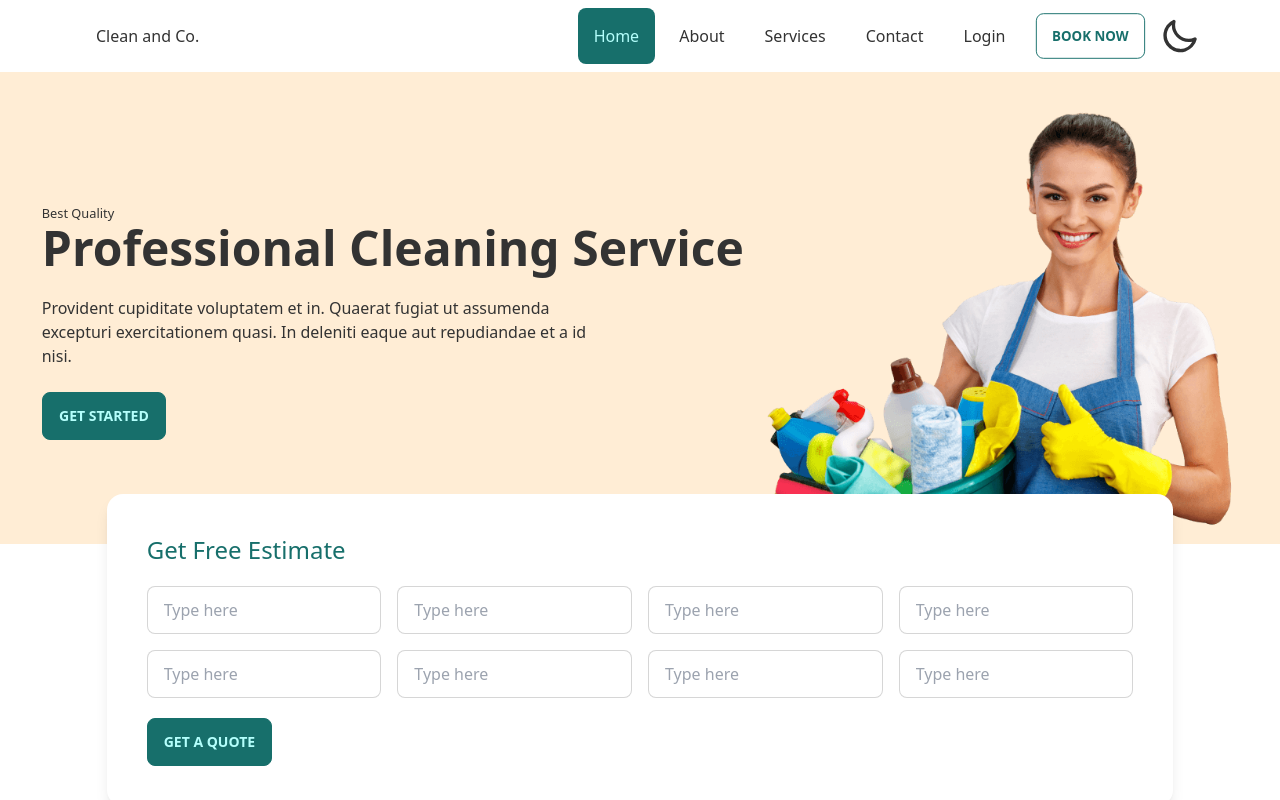
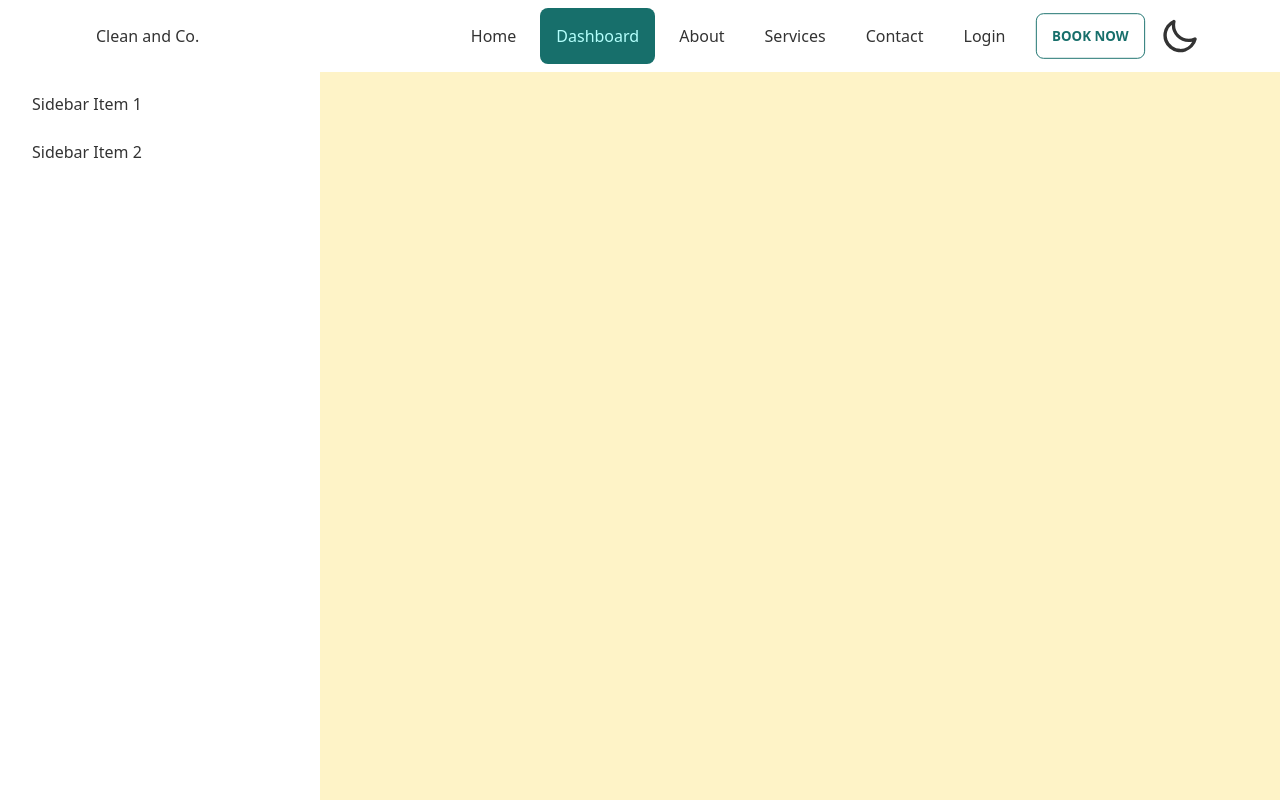
Before and after one commit to Thowhid31/complete-web-1to100, a React (Create React App) app: page /dashboard in a window 1280 px wide. Before the commit this address led to /. Built offline with nearby package versions, Linux system fonts and the light colour scheme.

Commit message:
dashboard sidebar

```diff
--- a/src/Pages/Dashboard/Dashboard.js
+++ b/src/Pages/Dashboard/Dashboard.js
@@ -2,11 +2,22 @@ import React from 'react';
 
 const Dashboard = () => {
     return (
-        <div>
-            <h1>This is dashboard</h1>
-            <h1>This is dashboard</h1>
-            <h1>This is dashboard</h1>
-            <h1>This is dashboard</h1>
+        <div class="drawer drawer-mobile mt-16 bg-amber-100">
+            <input id="my-drawer-2" type="checkbox" class="drawer-toggle" />
+            <div class="drawer-content flex flex-col items-center justify-center">
+
+
+
+            </div>
+            <div class="drawer-side">
+                <label for="my-drawer-2" class="drawer-overlay"></label>
+                <ul class="menu p-4 overflow-y-auto w-80 bg-base-100 text-base-content">
+
+                    <li><a>Sidebar Item 1</a></li>
+                    <li><a>Sidebar Item 2</a></li>
+                </ul>
+
+            </div>
         </div>
     );
 };
--- a/src/components/Navbar.js
+++ b/src/components/Navbar.js
@@ -1,7 +1,10 @@
 import React, { useState } from 'react';
-import { NavLink } from 'react-router-dom';
+import { NavLink, useLocation } from 'react-router-dom';
+import useAdmin from '../hooks/useAdmin';
 
 const Navbar = ({ children }) => {
+    const [admin] = useAdmin();
+    const {pathname} = useLocation()
     const [dark, setDark] = useState(false)
     return (
         <div class="drawer drawer-end" data-theme={dark ? 'dark' : 'light'}>
@@ -9,6 +12,11 @@ const Navbar = ({ children }) => {
             <div class="drawer-content flex flex-col">
 
                 <div class="w-full navbar bg-base-100 px-20 fixed top-0 z-50">
+
+                    {pathname.includes("dashboard") && <label for="my-drawer-2" tabindex="0" class="btn btn-ghost lg:hidden">
+                        <svg xmlns="http://www.w3.org/2000/svg" class="h-5 w-5" fill="none" viewBox="0 0 24 24" stroke="currentColor"><path stroke-linecap="round" stroke-linejoin="round" stroke-width="2" d="M4 6h16M4 12h16M4 18h7" /></svg>
+                    </label>}
+
                     <div class="flex-1 px-2 mx-2">Clean and Co.</div>
                     <div class="flex-none lg:hidden">
                         <label for="my-drawer-3" class="btn btn-square btn-ghost">
@@ -20,6 +28,7 @@ const Navbar = ({ children }) => {
                         <ul class="menu menu-horizontal gap-x-2">
 
                             <li><NavLink to='/' className='rounded-lg'>Home</NavLink></li>
+                            {admin && (<li><NavLink to='/dashboard' className='rounded-lg'>Dashboard</NavLink></li>)}
                             <li><NavLink to='/about' className='rounded-lg'>About</NavLink></li>
                             <li><NavLink to='/services' className='rounded-lg'>Services</NavLink></li>
                             <li><NavLink to='/contact' className='rounded-lg'>Contact</NavLink></li>
@@ -56,6 +65,7 @@ const Navbar = ({ children }) => {
                 <ul class="menu p-4 overflow-y-auto w-80 bg-base-100">
 
                     <li><NavLink to='/' className='rounded-lg'>Home</NavLink></li>
+                    {admin && (<li><NavLink to='/dashboard' className='rounded-lg'>Dashboard</NavLink></li>)}
                     <li><NavLink to='/about' className='rounded-lg'>About</NavLink></li>
                     <li><NavLink to='/services' className='rounded-lg'>Services</NavLink></li>
                     <li><NavLink to='/contact' className='rounded-lg'>Contact</NavLink></li>
--- a/src/hooks/useAdmin.js
+++ b/src/hooks/useAdmin.js
@@ -1,7 +1,7 @@
 import React, { useState } from 'react';
 
 const useAdmin = () => {
-    const [admin, setAdmin] = useState(false)
+    const [admin, setAdmin] = useState(true)
     return [admin];
 };
 
```
